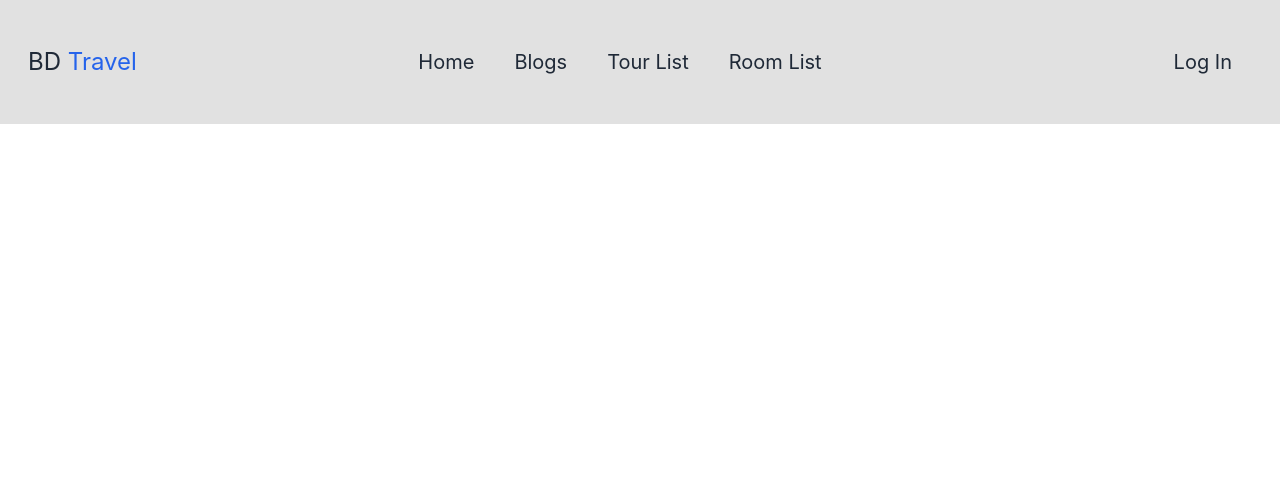
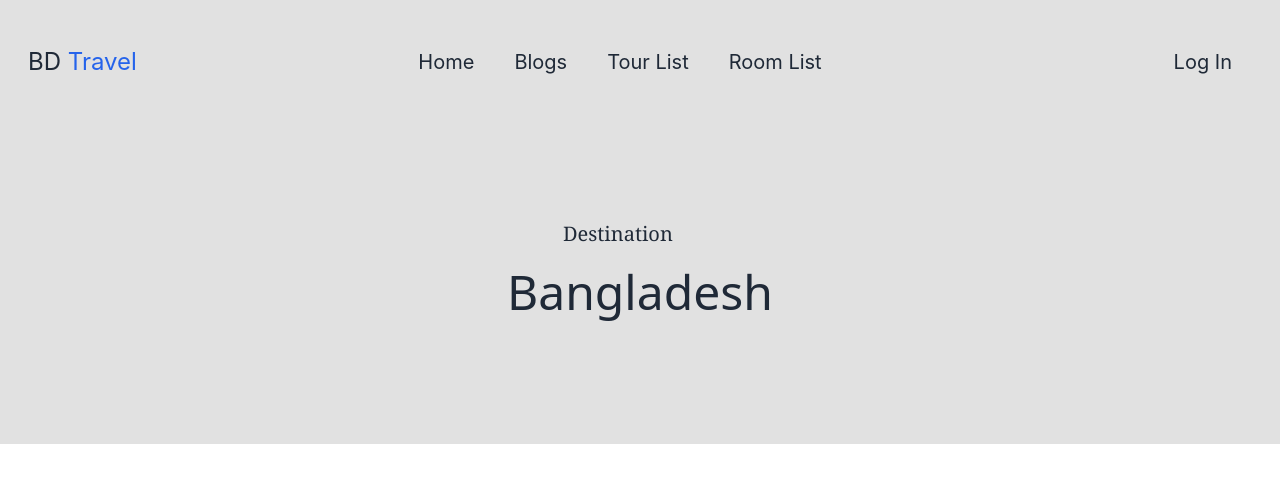
Before and after one commit to Akahad1/BD-Traval, a React (Create React App) app: page / in a window 1280 px wide. Shown: the top 482 px of the page. Built offline with nearby package versions, Linux system fonts and the light colour scheme.

Commit message:
8th commit

```diff
--- a/src/Componet/Home/Banner/Banner.js
+++ b/src/Componet/Home/Banner/Banner.js
@@ -2,7 +2,16 @@ import React from "react";
 
 const Banner =()=>{
     return(<div>
+        <div className='bg-[#e1e1e1]  flex justify-center lg:pb-32 md:pb-32 lg:pt-24 md:pt-24 pb-20 pt-16'>
+      <div>
+      <p className='text-xl mb-5 lg:ml-14 md:ml-12 ml-5 font-serif'>Destination</p>
+      <p className='lg:text-5xl md:text-5xl text-3xl font-sans'>Bangladesh</p>
 
+      </div>
+
+
+
+    </div>
 
     </div>)
 }
```
